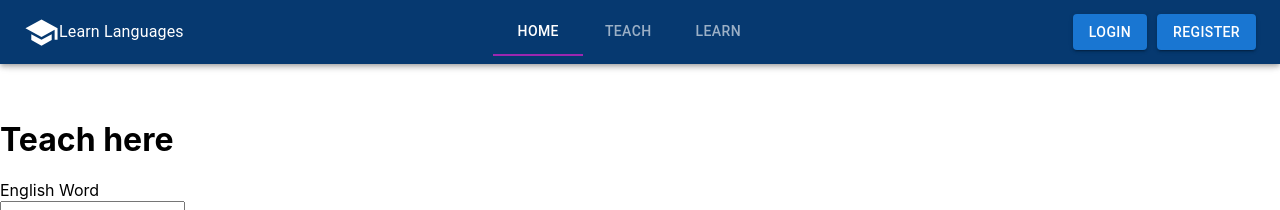
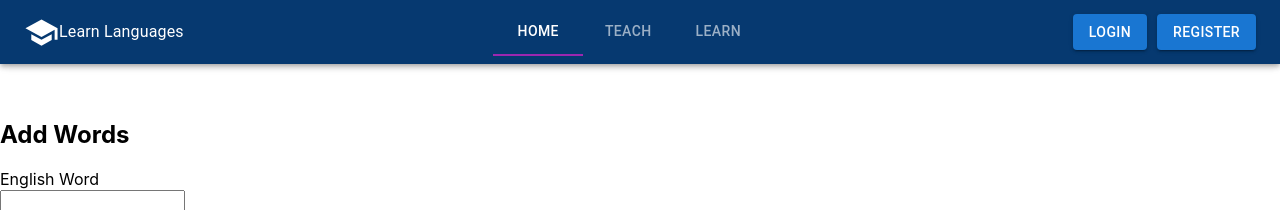
Before and after one commit to ankitashanbhag08/learn-languages-shanbhag-ankita, a React (Create React App) app in the folder frontend/: page /teach in a window 1280 px wide. Shown: the top 210 px of the page. Built offline with nearby package versions, Linux system fonts and the light colour scheme; no server answers.

Commit message:
Teach.js : Add component attribute to Table footer.

```diff
--- a/frontend/src/components/Teach.js
+++ b/frontend/src/components/Teach.js
@@ -15,25 +15,7 @@ import {Table,
     TablePagination,
     TableFooter} from '@mui/material';
 
-//import { makeStyles } from '@mui/styles';
-
 const axios = require('axios')
-
-/*const useStyles = makeStyles((theme)=>({
-    table:{
-        minWidth: 650
-    },
-    tableContainer:{
-        borderRadius: 15,
-        margin: '10px 10px',
-        maxWidth: 950
-    },
-    tableHeaderCell:{
-        fontWeight: 'bold',
-        backgroundColor: theme.palette.primary.dark,
-        color: theme.palette.getContrast(theme.palette.primary.dark)
-    }
-}))*/
 
 const Teach = ()=>{
   const [wordObj, setWordObj] = useState({
@@ -167,7 +149,7 @@ const Teach = ()=>{
       return(
         <>
         <div className="teach-container">
-            <h1>Teach here</h1>
+            <h2>Add Words</h2>
             <div>
                 <form>
                     <div>
@@ -276,7 +258,7 @@ const Teach = ()=>{
                         <TableCell align="center">{record.fin_word}</TableCell>
                         <TableCell align="center">{record.name}</TableCell>
                         <TableCell align="center">
-                            <FontAwesomeIcon
+                                <FontAwesomeIcon
                                     className="icons delete"
                                     icon={faTrashAlt}
                                     title="Delete Item"
@@ -297,6 +279,7 @@ const Teach = ()=>{
                         <TableFooter>
                         <TablePagination
                             rowsPerPageOptions={[5,10,15, { value: -1, label: 'All' }]}
+                            component={TableCell}
                             count={recordSize}
                             rowsPerPage={rowsPerPage}
                             page={page}
```
